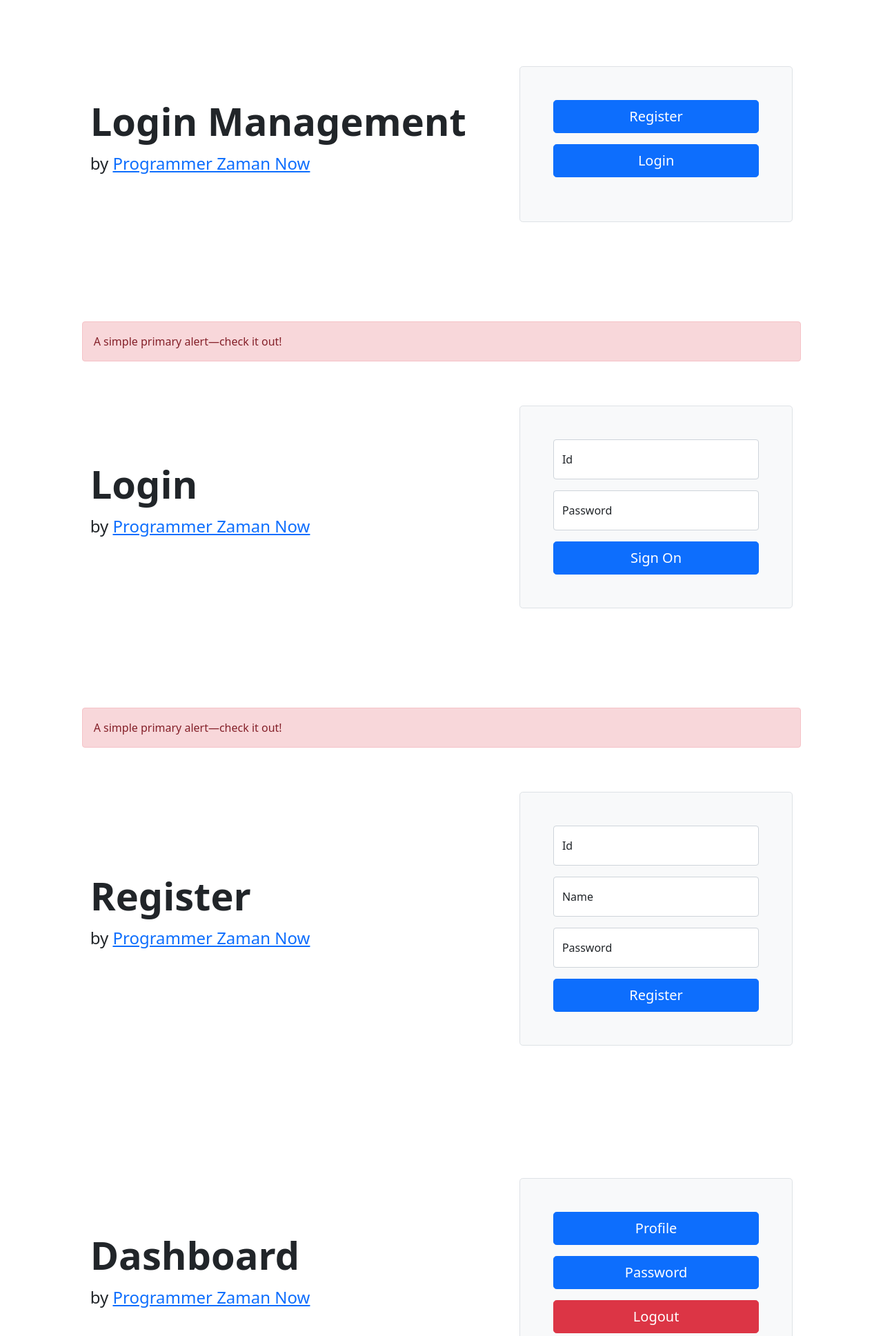
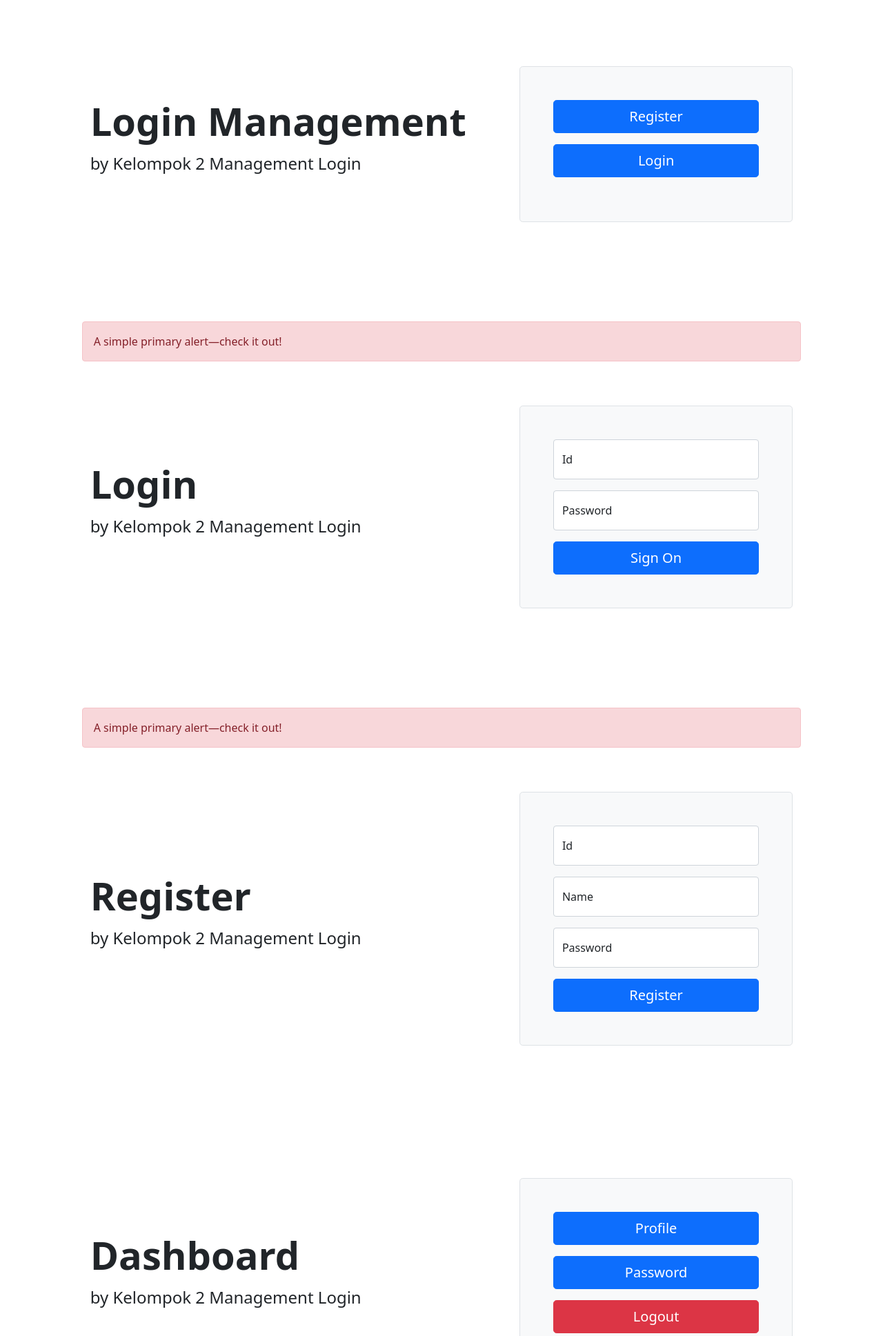
Before and after one commit to afp10202/PBD_Management_Login, a PHP site: page /app/View/template.html in a window 1280 px wide. Shown: the top 1937 px of the page at 69% size. Run offline with PHP 8.4, Linux system fonts and the light colour scheme.

Commit message:
Update file home\index dan template
GARNIS WANINGSIUN (21753015)

```diff
--- a/app/View/Home/index.php
+++ b/app/View/Home/index.php
@@ -2,8 +2,7 @@
 <div class="row align-items-center g-lg-5 py-5">
     <div class="col-lg-7 text-center text-lg-start">
         <h1 class="display-4 fw-bold lh-1 mb-3">Login Management</h1>
-        <p class="col-lg-10 fs-4">by <a target="_blank" href="https://www.programmerzamannow.com/">Programmer Zaman
-                Now</a></p>
+        <p class="col-lg-10 fs-4">by Kelompok 2 Management Login</p>
     </div>
     <div class="col-md-10 mx-auto col-lg-5">
         <div class="p-4 p-md-5 border rounded-3 bg-light">
--- a/app/View/template.html
+++ b/app/View/template.html
@@ -14,8 +14,7 @@
     <div class="row align-items-center g-lg-5 py-5">
         <div class="col-lg-7 text-center text-lg-start">
             <h1 class="display-4 fw-bold lh-1 mb-3">Login Management</h1>
-            <p class="col-lg-10 fs-4">by <a target="_blank" href="https://www.programmerzamannow.com/">Programmer Zaman
-                Now</a></p>
+            <p class="col-lg-10 fs-4">by Kelompok 2 Management Login</p>
         </div>
         <div class="col-md-10 mx-auto col-lg-5">
             <div class="p-4 p-md-5 border rounded-3 bg-light">
@@ -38,8 +37,7 @@
     <div class="row align-items-center g-lg-5 py-5">
         <div class="col-lg-7 text-center text-lg-start">
             <h1 class="display-4 fw-bold lh-1 mb-3">Login</h1>
-            <p class="col-lg-10 fs-4">by <a target="_blank" href="https://www.programmerzamannow.com/">Programmer Zaman
-                Now</a></p>
+            <p class="col-lg-10 fs-4">by Kelompok 2 Management Login</p>
         </div>
         <div class="col-md-10 mx-auto col-lg-5">
             <form class="p-4 p-md-5 border rounded-3 bg-light" method="post" action="/users/login">
@@ -65,8 +63,7 @@
     <div class="row align-items-center g-lg-5 py-5">
         <div class="col-lg-7 text-center text-lg-start">
             <h1 class="display-4 fw-bold lh-1 mb-3">Register</h1>
-            <p class="col-lg-10 fs-4">by <a target="_blank" href="https://www.programmerzamannow.com/">Programmer Zaman
-                Now</a></p>
+            <p class="col-lg-10 fs-4">by Kelompok 2 Management Login</p>
         </div>
         <div class="col-md-10 mx-auto col-lg-5">
             <form class="p-4 p-md-5 border rounded-3 bg-light" method="post" action="/users/register">
@@ -91,8 +88,7 @@
     <div class="row align-items-center g-lg-5 py-5">
         <div class="col-lg-7 text-center text-lg-start">
             <h1 class="display-4 fw-bold lh-1 mb-3">Dashboard</h1>
-            <p class="col-lg-10 fs-4">by <a target="_blank" href="https://www.programmerzamannow.com/">Programmer Zaman
-                Now</a></p>
+            <p class="col-lg-10 fs-4">by Kelompok 2 Management Login</p>
         </div>
         <div class="col-md-10 mx-auto col-lg-5">
             <div class="p-4 p-md-5 border rounded-3 bg-light">
@@ -118,8 +114,7 @@
     <div class="row align-items-center g-lg-5 py-5">
         <div class="col-lg-7 text-center text-lg-start">
             <h1 class="display-4 fw-bold lh-1 mb-3">Profile</h1>
-            <p class="col-lg-10 fs-4">by <a target="_blank" href="https://www.programmerzamannow.com/">Programmer Zaman
-                Now</a></p>
+            <p class="col-lg-10 fs-4">by Kelompok 2 Management Login</p>
         </div>
         <div class="col-md-10 mx-auto col-lg-5">
             <form class="p-4 p-md-5 border rounded-3 bg-light" method="post" action="/users/profile">
@@ -145,8 +140,7 @@
     <div class="row align-items-center g-lg-5 py-5">
         <div class="col-lg-7 text-center text-lg-start">
             <h1 class="display-4 fw-bold lh-1 mb-3">Password</h1>
-            <p class="col-lg-10 fs-4">by <a target="_blank" href="https://www.programmerzamannow.com/">Programmer Zaman
-                Now</a></p>
+            <p class="col-lg-10 fs-4">by Kelompok 2 Management Login</p>
         </div>
         <div class="col-md-10 mx-auto col-lg-5">
             <form class="p-4 p-md-5 border rounded-3 bg-light" method="post" action="/users/password">
```
